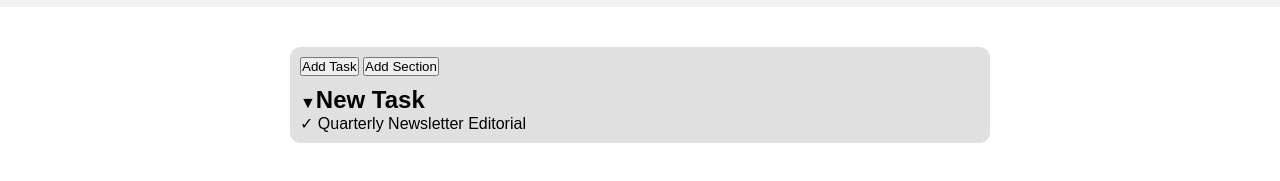
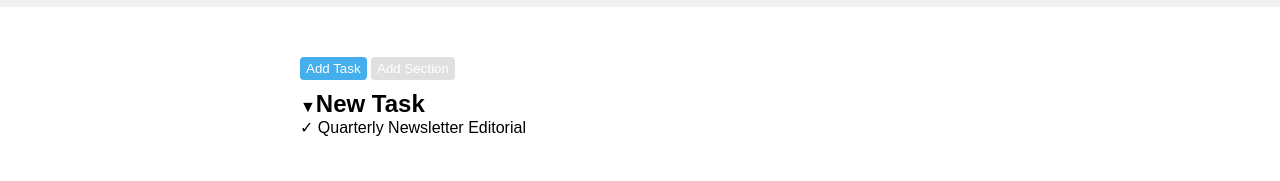
Before and after one commit to Tibaldi-Nicol/html-css-toboolist, a plain HTML site: page index.html in a window 1280 px wide. Shown: the part 63-244 px from the top of the page. Drawn offline with Linux system fonts and the light colour scheme.

Commit message:
[FIX]New-tak-button

```diff
--- a/css/style.css
+++ b/css/style.css
@@ -39,7 +39,7 @@ img{
 
 }
 
-/*forma e colore bottoni*/
+/*posizione bottoni nella lista*/
 .bottoni{
     text-align: left; /*allinea a sinistra*/
     padding-left: 10px; /*padding a sinistra del container */
@@ -48,14 +48,35 @@ img{
 
 }
 
+/*Divido i bottoni in 2 id, cosi da modificarli separatamente*/
+
+#bottone-blu{
+    background-color: #45AFED; /*colore bottone*/
+    border-radius: 4px;
+    padding: 4px 6px;
+    border-style: none;
+    color: white; /*colore testo*/
+}
+
+#bottone-grigio{
+    background-color: #e0e0e0; /*colore bottone*/
+    border-radius: 4px;
+    padding: 4px 6px;
+    border-style: none;
+    color: white;
+    /*colore testo*/
+
+}
+
 
 /*con classe container porto centrale tutta la lista*/
 .container{
     text-align: center;
     margin: 0 auto; /*centra la lista*/
-    background-color: #e0e0e0;
+    background-color: white;
     margin-top: 40px;
     border-radius: 10px;
+
 
 }
 
--- a/index.html
+++ b/index.html
@@ -33,8 +33,8 @@
      <!--Bottoni-->
     <section class="bottoni">
 
-        <button>Add Task</button>
-        <button>Add Section</button>
+        <button id="bottone-blu">Add Task</button>
+        <button id="bottone-grigio">Add Section</button>
 
     </section>
     <!--Lista-->
```
